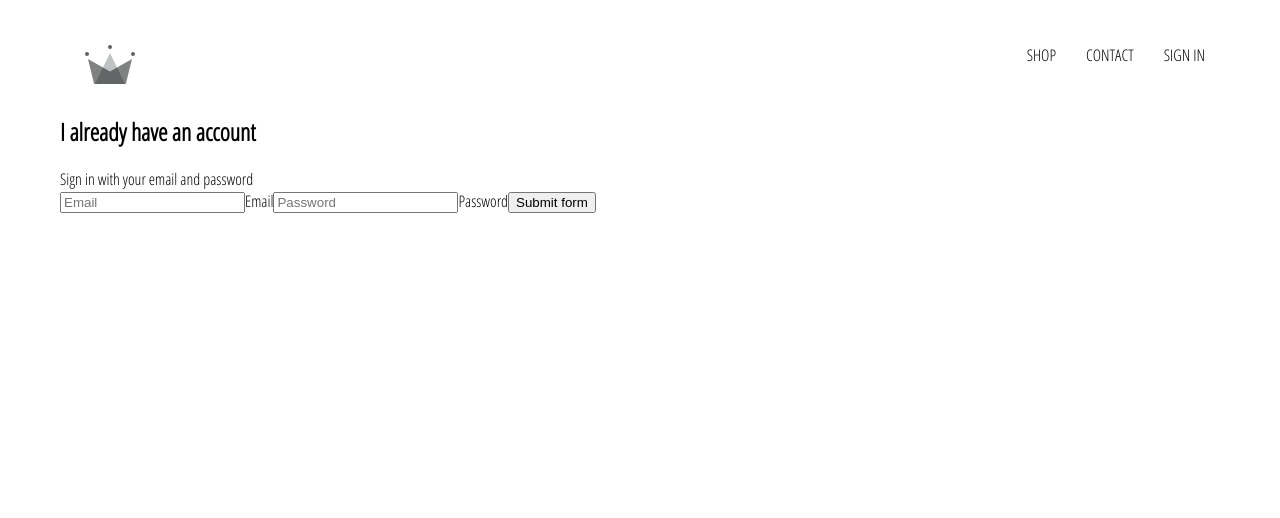
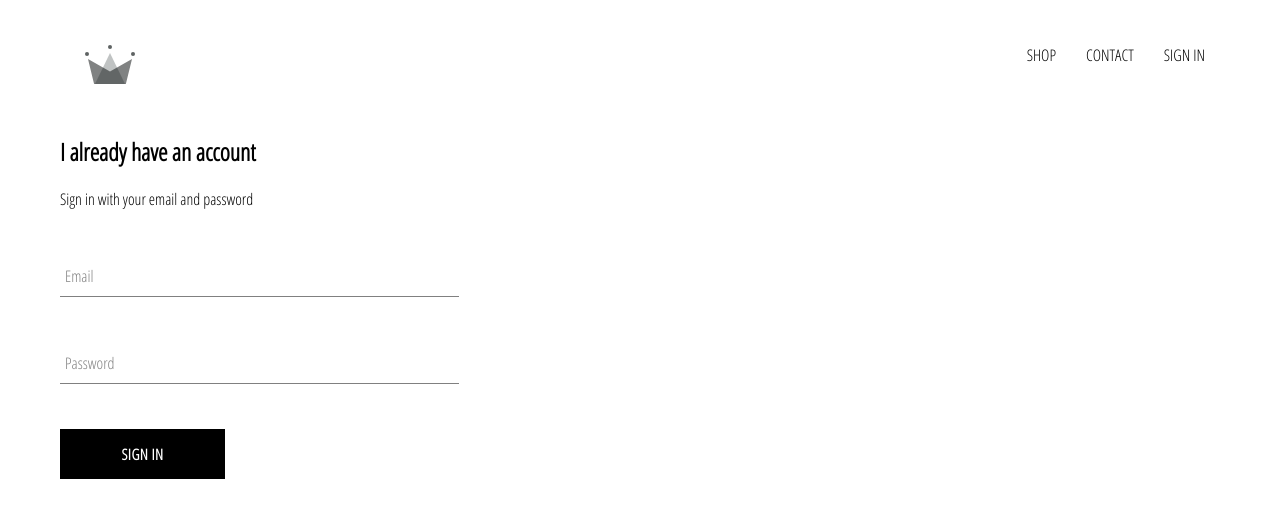
Before and after one commit to adrisonjrgomez/ecommerce-react, a React (Create React App) app: page /sign in a window 1280 px wide. Shown: the top 518 px of the page. Built offline with nearby package versions, Linux system fonts and the light colour scheme.

Commit message:
[NEW] Create Button Component, and Styling it. Apply this component in Sign In form

```diff
--- /dev/null
+++ b/src/component/button/button.component.jsx
@@ -0,0 +1,11 @@
+import React from 'react';
+
+import './button.styles.scss';
+
+const CustomButton = ({children, ...otherProps}) => (
+    <button className="custom-button" {...otherProps}>
+        {children}
+    </button>
+)
+
+export default CustomButton;
--- /dev/null
+++ b/src/component/button/button.styles.scss
@@ -0,0 +1,23 @@
+.custom-button{
+    justify-content: center;
+    min-width: 165px;
+    width: auto;
+    height: 50px;
+    letter-spacing: 0.5px;
+    line-height: 50px;
+    padding: 0 35px 0 35px;
+    font-size: 15px;
+    background-color: black;
+    color: white;
+    text-transform: uppercase;
+    font-family: 'Open Sans Condensed';
+    font-weight: bolder;
+    border: none;
+    cursor: pointer;
+
+    &:hover{
+        background-color: white;
+        color: black;
+        border: 1px solid black;
+    }
+}
--- a/src/component/form-in/form-in.component.jsx
+++ b/src/component/form-in/form-in.component.jsx
@@ -1,10 +1,14 @@
 import React from "react";
-import "./form-int.styles.scss";
+import "./form-in.styles.scss";
 
-const FormInput = (handleChange, label, ...otherProps) => (
+const FormInput = ({handleChange, label, ...otherProps}) => (
   <div className="group">
     <input className="form-input" onChange={handleChange} {...otherProps} />
-    {label ? <label className={`${othersProps.value.length ? 'shrink' : ''}`}>{label}</label> : null}
+    {label ? (
+      <label className={`form-input-label ${otherProps.value.length ? "shrink" : ""}`}>
+        {label}
+      </label>
+    ) : null}
   </div>
 );
 
--- a/src/component/form-in/form-in.styles.scss
+++ b/src/component/form-in/form-in.styles.scss
@@ -7,12 +7,48 @@ $main-color: black;
   color: $main-color;
 }
 
-.group{
+.group {
   position: relative;
   margin: 45px 0;
 
-    .form-input{
+  .form-input {
     background: none;
     background-color: white;
+    color: $sub-color;
+    font-size: 18px;
+    padding: 10px 10px 10px 5px;
+    display: block;
+    width: 100%;
+    border: none;
+    border-radius: 0;
+    border-bottom: 1px solid $sub-color;
+    margin: 25px 0;
+
+    &:focus {
+      outline: none;
+    }
+
+    &:focus ~ .form-input-label {
+      @include shrinkLabel();
     }
   }
+
+  input[type='password'] {
+    letter-spacing: 0.3em;
+  }
+
+  .form-input-label {
+    color: $sub-color;
+    font-size: 16px;
+    font-weight: normal;
+    position: absolute;
+    pointer-events: none;
+    left: 5px;
+    top: 10px;
+    transition: 300ms ease all;
+
+    &.shrink {
+      @include shrinkLabel();
+    }
+  }
+}
--- a/src/component/sign-in/sign-in.component.jsx
+++ b/src/component/sign-in/sign-in.component.jsx
@@ -1,5 +1,7 @@
 import React from "react";
 import "./sign-in.styles.scss";
+import FormInput from "../form-in/form-in.component";
+import CustomButton from '../button/button.component';
 
 class SignIn extends React.Component {
   constructor(props) {
@@ -29,24 +31,24 @@ class SignIn extends React.Component {
         <span>Sign in with your email and password</span>
 
         <form onSubmit={this.handleSubmit}>
-          <input
+          <FormInput
+            label="Email"
             name="email"
             value={this.state.email}
-            placeholder="Email"
-            onChange={this.handleOnChange}
+            handleChange={this.handleOnChange}
             required
-            />
-            <label>Email</label>
-            <input
+          />
+          <FormInput
+            label="Password"
             name="password"
             type="password"
             value={this.state.password}
-            onChange={this.handleOnChange}
-            placeholder="Password"
+            handleChange={this.handleOnChange}
             required
           />
-          <label>Password</label>
-          <input type="submit" value="Submit form" />
+          <CustomButton type="submit">
+            Sign In
+          </CustomButton>
         </form>
       </div>
     );
--- a/src/component/sign-in/sign-in.styles.scss
+++ b/src/component/sign-in/sign-in.styles.scss
@@ -0,0 +1,9 @@
+.sign-in{
+    width: 30vw;
+    display: flex;
+    flex-direction: column;
+
+    .title{
+        margin: 10px 0;
+    }
+}
```
Lines whose indentation alone changed are shown as unchanged.
